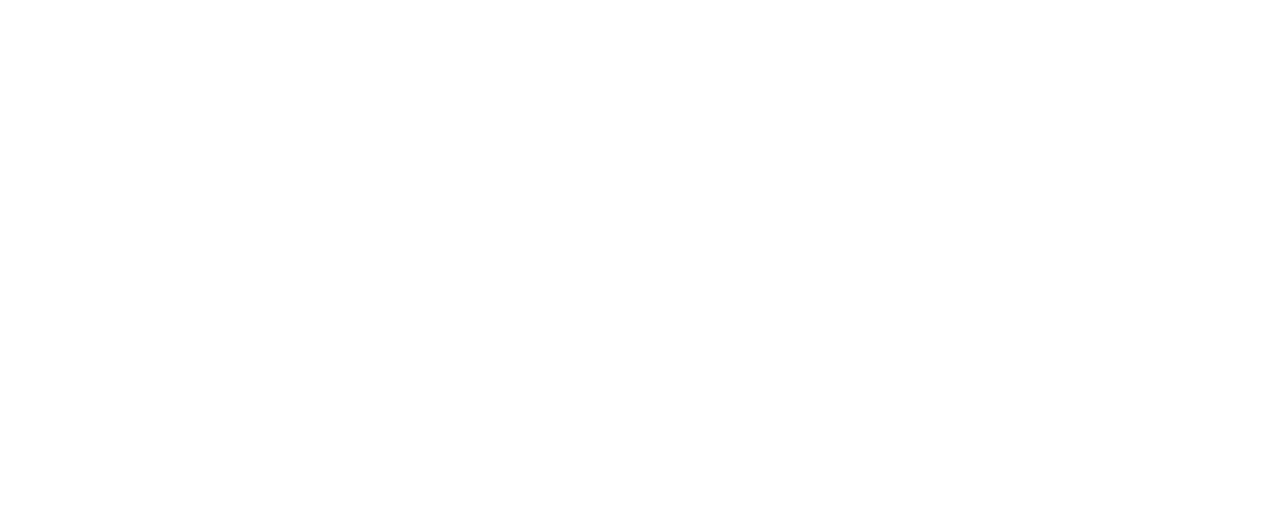
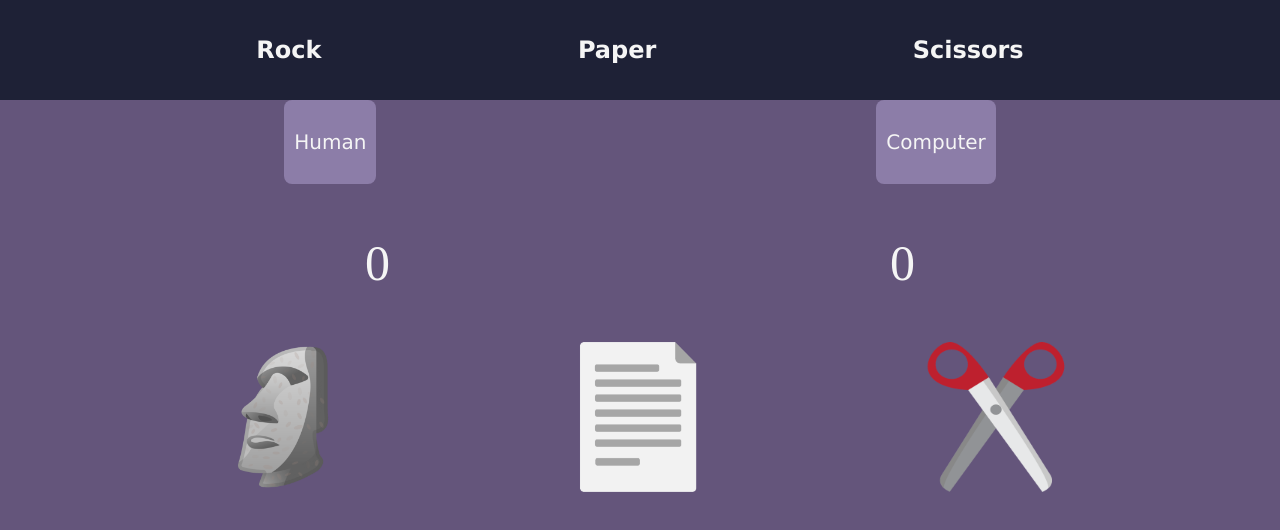
Before and after one commit to GhifariArsa/roshambo, a plain HTML site: page index.html in a window 1280 px wide. Drawn offline with Linux system fonts and the light colour scheme.

Commit message:
finished the main meat of the website

```diff
--- a/index.html
+++ b/index.html
@@ -4,9 +4,43 @@
     <meta charset="UTF-8">
     <meta name="viewport" content="width=device-width, initial-scale=1.0">
     <script type="text/javascript" src=index.js></script>
-    <title>Document</title>
+    <link rel="stylesheet" type="text/css" href="styles.css" />
+    <title>Rock Paper Scissors</title>
 </head>
 <body>
-
+    <div class="header-container">
+        <p>Rock</p>
+        <p>Paper</p>
+        <p>Scissors</p>
+    </div>
+    <div class="game-container">
+        <div class="name-container">
+            <div class="name-card">
+                <p>Human</p>
+            </div>
+            <div class="name-card">
+                <p>Computer</p>
+            </div>
+        </div>
+        <div class="counter-container">
+            <div class="counter-card" id="human">
+                <p id="human-counter">0</p>
+            </div>
+            <div class="counter-card" id="computer">
+                <p id="computer-counter">0</p>
+            </div>
+        </div>
+        <div class="choose-container">
+            <div class="choose-card" id="rock">
+                <img src="images/moai-emoji.webp" alt="rock emoji" onclick="playGameRock()">
+            </div>
+            <div class="choose-card" id="paper">
+                <img src="images/paper-emoji.png" alt="paper emoji" onclick="playGamePaper()">
+            </div>
+            <div class="choose-card" id="scissors">
+                <img src="images/scissors-emoji.png" alt="scissors emoji" onclick="playGameScissors()">
+            </div>
+        </div>
+    </div>
 </body>
 </html>
--- a/index.js
+++ b/index.js
@@ -1,3 +1,54 @@
+function playGameRock() {
+    let computerSelection = getComputerChoice();
+    console.log(playGame(computerSelection, "Rock"));
+}
+
+function playGamePaper() {
+    let computerSelection = getComputerChoice();
+    console.log(playGame(computerSelection, "Paper"));
+}
+
+function playGameScissors() {
+    let computerSelection = getComputerChoice();
+    playGame(computerSelection, "Scissors");
+}
+
+function playGame(computerSelection, playerSelection) {
+    if (playerSelection == "Rock") {
+        if (computerSelection == "Rock") {
+            return "Tie, both chose Rock.";
+        }
+        else if (computerSelection == "Scissors") {
+            updateScoreHuman();
+        }
+        else {
+            updateScoreComputer();
+        }
+    }
+    else if (playerSelection == "Paper") {
+        if (computerSelection == "Rock") {
+            updateScoreHuman();
+        }
+        else if (computerSelection == "Scissors") {
+            updateScoreComputer();
+        }
+        else {
+            return "Tie, both chose Paper";
+        }
+    }
+    else if (playerSelection == "Scissors") {
+        if (computerSelection == "Rock") {
+            updateScoreComputer();
+        }
+        else if (computerSelection == "Scissors") {
+
+        }
+        else {
+            updateScoreHuman();
+        }
+    }
+}
+
 function getComputerChoice () {
     const randomNumber = Math.floor(Math.random() * 3);
     switch (randomNumber) {
@@ -16,43 +67,16 @@ function getComputerChoice () {
 }
 
 
-function playRound(playerSelection, computerSelection) {
-    if (playerSelection == "Rock") {
-        if (computerSelection == "Rock") {
-            return "Tie, both chose Rock.";
-        }
-        else if (computerSelection == "Scissors") {
-            return "Player Wins, Rock beats Scissors";
-        }
-        else {
-            return "Player Loses, Paper Beats Rock";
-        }
-    }
-    else if (playerSelection == "Paper") {
-        if (computerSelection == "Rock") {
-            return "Player Wins, Paper beats Rock";
-        }
-        else if (computerSelection == "Scissors") {
-            return "Player Loses, Scissors beats Paper";
-        }
-        else {
-            return "Tie, both chose Paper";
-        }
-    }
-    else if (playerSelection == "Scissors") {
-        if (computerSelection == "Rock") {
-            return "Player Loses, Rock beat Scissors";
-        }
-        else if (computerSelection == "Scissors") {
-            return "Tie, both chose scissors";
-        }
-        else {
-            return "Player Wins, Scissors beat Paper";
-        }
-    }
+function updateScoreHuman() {
+   let score = parseInt(document.getElementById("human-counter").innerHTML);
+   score += 1;
+   console.log(score);
+   document.getElementById("human-counter").innerHTML = score.toString();
 }
 
-const playerSelection = "Paper";
-const computerSelection = getComputerChoice();
-
-console.log(playRound(playerSelection, computerSelection));
+function updateScoreComputer() {
+    let score = parseInt(document.getElementById("human-counter").innerHTML);
+    score += 1;
+    console.log(score);
+    document.getElementById("computer-counter").innerHTML = score.toString();
+}
--- /dev/null
+++ b/styles.css
@@ -0,0 +1,63 @@
+body {
+    padding: 0;
+    margin: 0;
+    background-color: #64557b;
+    color: whitesmoke;
+}
+
+.header-container {
+    display: flex;
+    justify-content: space-evenly;
+    align-items: center;
+    background-color: #1e2136;
+    height: 100px;
+}
+.header-container p {
+    font-family: Verdana, Geneva, Tahoma, sans-serif;
+    font-size: 24px;
+    font-weight: bold;
+    color: whitesmoke;
+}
+
+.name-container {
+    display: flex;
+    gap: 500px;
+    justify-content: center;
+}
+
+.name-card {
+    font-size: 20px;
+    font-family: Verdana, Geneva, Tahoma, sans-serif;
+    color: whitesmoke;
+    padding: 10px;
+    border-radius: 8px;
+    background-color: #8C7DA8;
+}
+
+.counter-container {
+    display: flex;
+    gap: 500px;
+    justify-content: center;
+}
+
+.choose-container {
+    display: flex;
+    justify-content: space-evenly;
+}
+
+.choose-card img{
+    height: 150px;
+    width: 150px;
+}
+
+.choose-card {
+    transition: 0.5s;
+}
+
+.choose-card:hover {
+    transform: scale(1.3);
+}
+
+.counter-card {
+    font-size: 50px;
+}
```
Also changed, not shown: images/moai-emoji.webp (added), images/paper-emoji.png (added), images/scissors-emoji.png (added).
